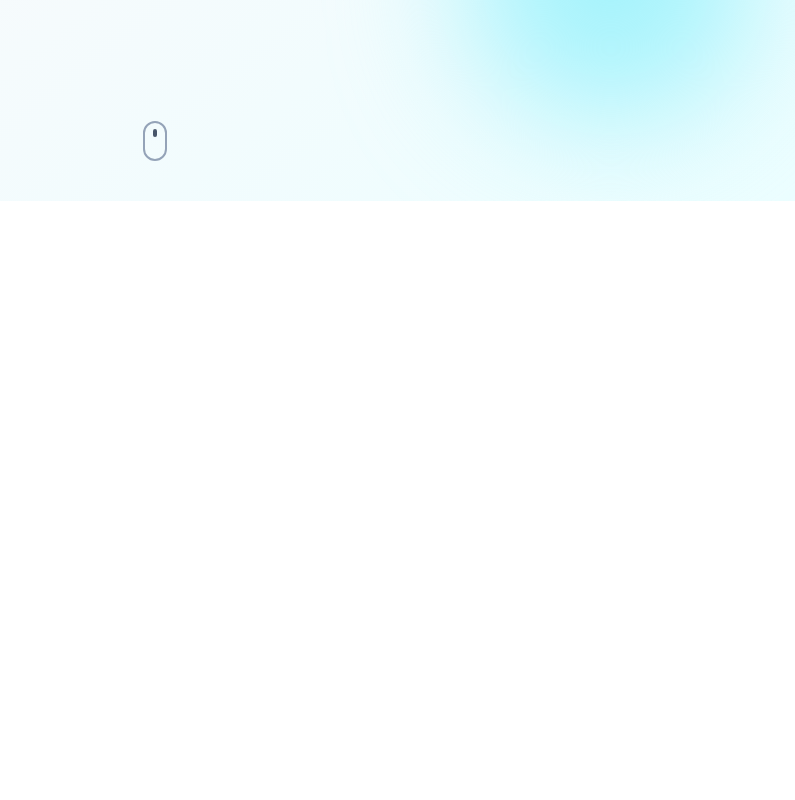
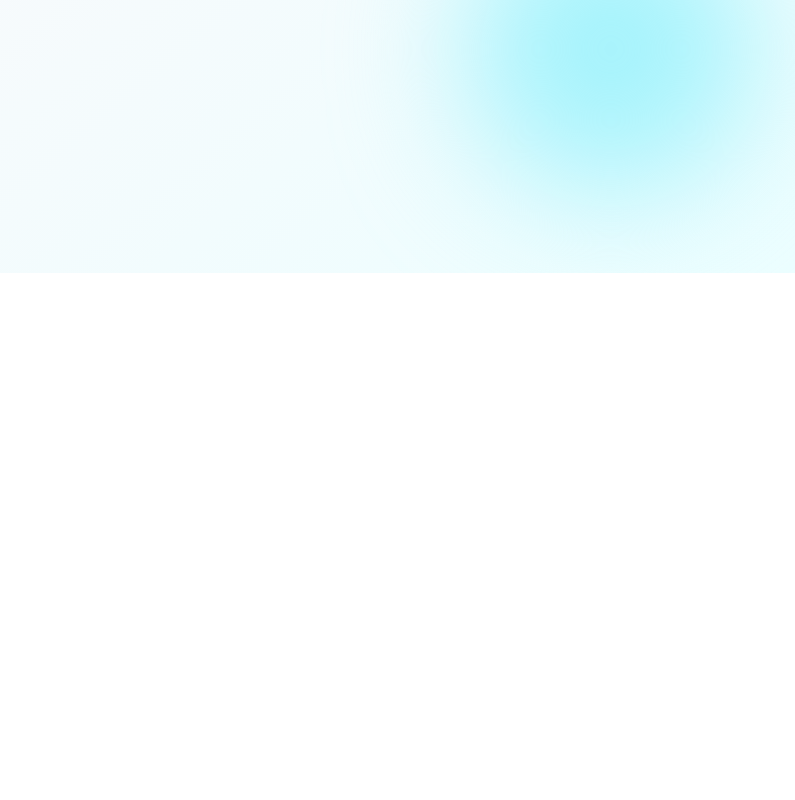
Before and after one commit to Alvaeryn/Porto, a React (Vite) app in the folder frontend/: page / in a window 1280 px wide. Shown: the part 820-1620 px from the top of the page, without its empty margins (485-1280 px from the left). Built offline with nearby package versions, Linux system fonts and the light colour scheme.

Commit message:
Move scroll indicator between trusted by and tech stack

```diff
--- a/frontend/src/components/sections/Hero.tsx
+++ b/frontend/src/components/sections/Hero.tsx
@@ -79,6 +79,13 @@
             ))}
           </div>
           <div className="h-px bg-gradient-to-r from-transparent via-slate-300 dark:via-slate-700 to-transparent"></div>
+
+          {/* Scroll Indicator */}
+          <div className="mt-8 mb-8 flex justify-center">
+            <div className="w-6 h-10 border-2 border-slate-400 dark:border-slate-600 rounded-full flex justify-center pt-2">
+              <div className="w-1 h-2 bg-slate-600 dark:bg-slate-400 rounded-full animate-bounce"></div>
+            </div>
+          </div>
         </div>
 
         {/* Teknologi yang Saya Gunakan */}
@@ -109,13 +116,6 @@
           ))}
         </div>
       </div>
-
-      {/* Scroll Indicator */}
-      <div className="absolute bottom-10 left-1/2 -translate-x-1/2">
-        <div className="w-6 h-10 border-2 border-slate-400 dark:border-slate-600 rounded-full flex justify-center pt-2">
-          <div className="w-1 h-2 bg-slate-600 dark:bg-slate-400 rounded-full animate-bounce"></div>
-        </div>
-      </div>
     </section>
   );
 };
```
